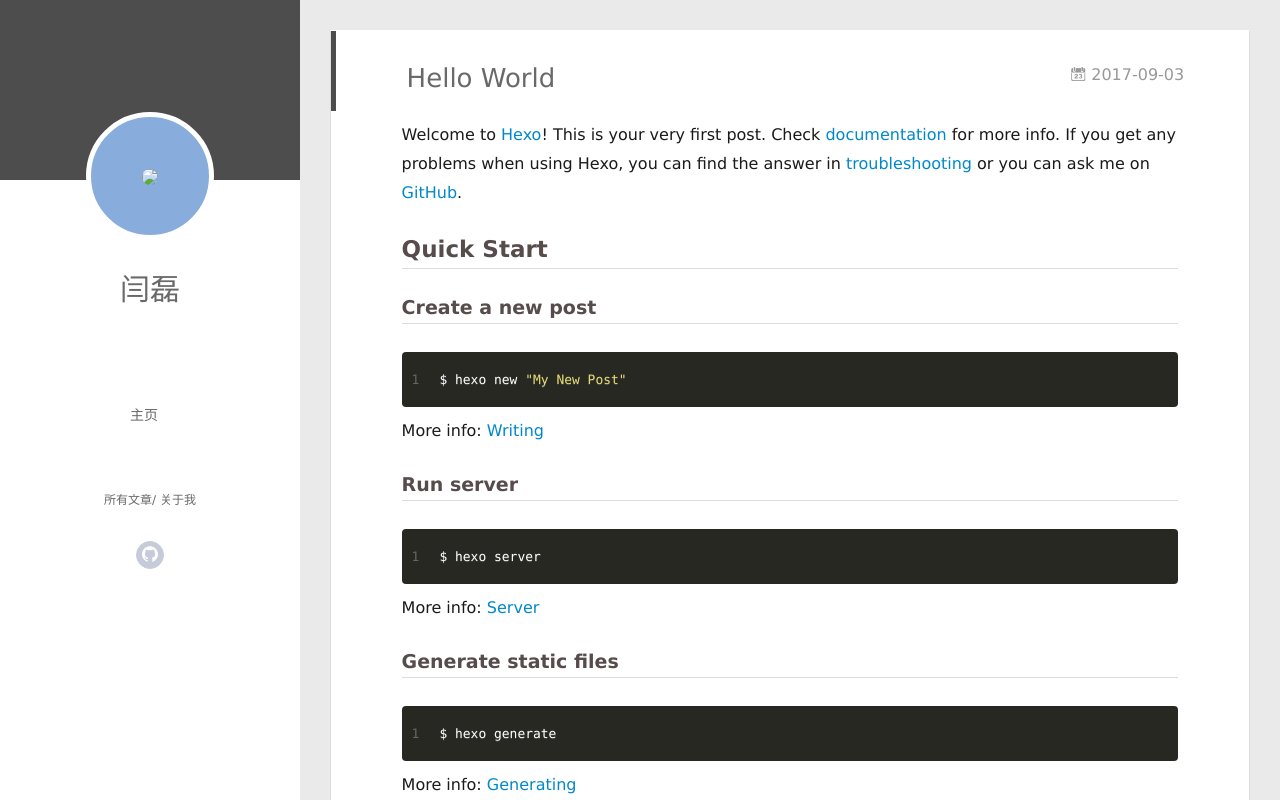
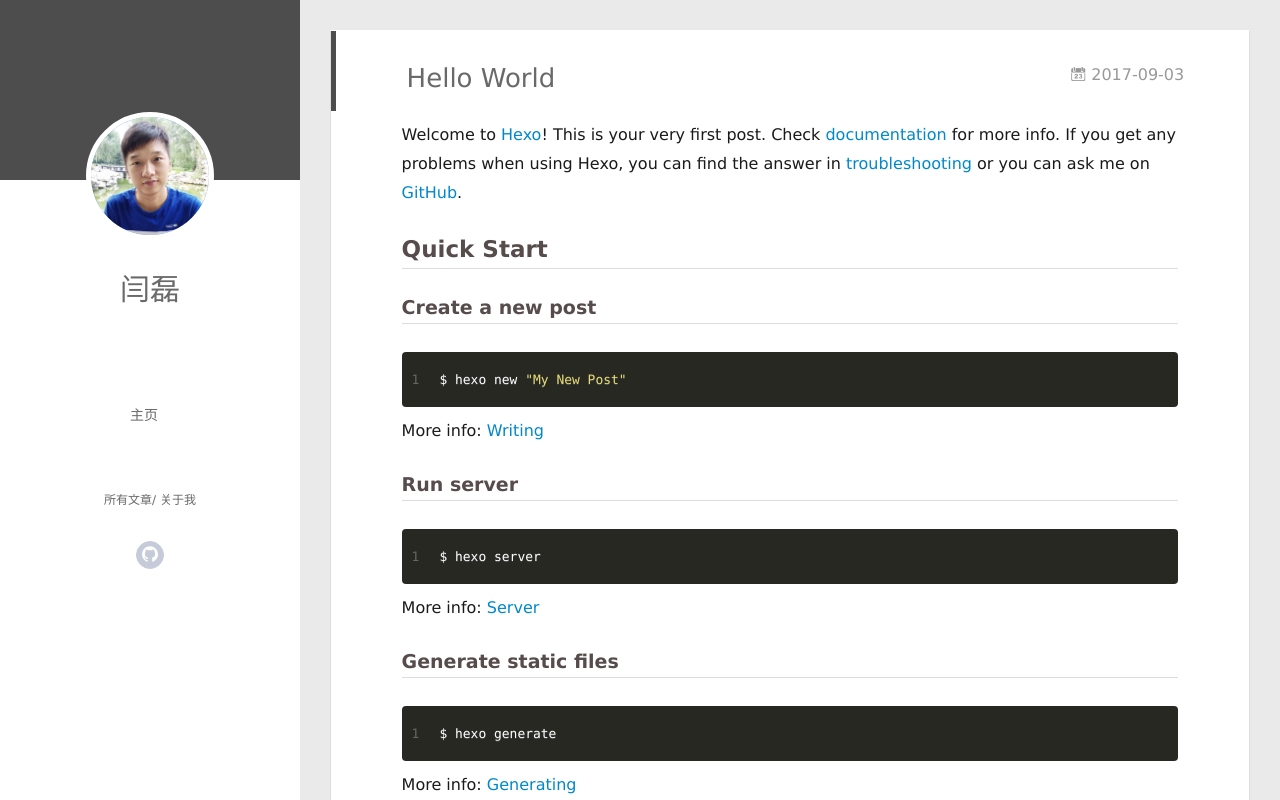
Before and after one commit to yanlei0928/yanlei0928.github.io, a plain HTML site: page 2017/09/03/hello-world/index.html in a window 1280 px wide. Drawn offline with Linux system fonts and the light colour scheme.

Commit message:
Site updated: 2017-09-03 13:00:31

```diff
--- a/2017/09/03/hello-world/index.html
+++ b/2017/09/03/hello-world/index.html
@@ -46,7 +46,7 @@
 <div class="intrude-less">
 	<header id="header" class="inner">
 		<a href="/" class="profilepic">
-			<img src="img/self.jpg" class="js-avatar">
+			<img src="/img/self.jpg" class="js-avatar">
 		</a>
 		<hgroup>
 		  <h1 class="header-author"><a href="/">闫磊</a></h1>
@@ -92,7 +92,7 @@
 	<div class="intrude-less">
 		<header id="header" class="inner">
 			<div class="profilepic">
-				<img src="img/self.jpg" class="js-avatar">
+				<img src="/img/self.jpg" class="js-avatar">
 			</div>
 			<hgroup>
 			  <h1 class="header-author js-header-author">闫磊</h1>
```
Also changed, not shown: archives/2017/09/index.html (+2 -2 lines), archives/2017/index.html (+2 -2 lines), archives/index.html (+2 -2 lines), index.html (+2 -2 lines), img/self.jpg (added).
